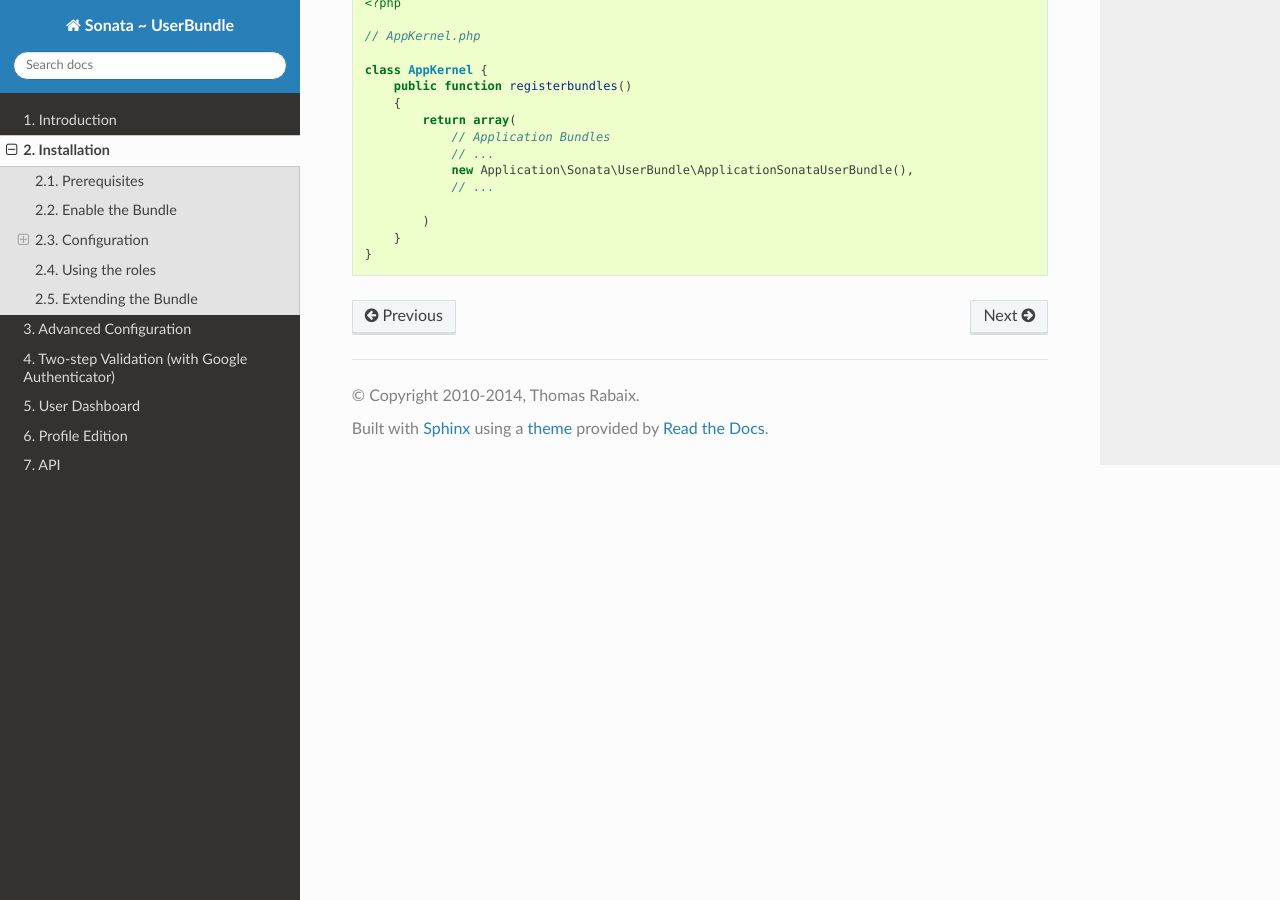
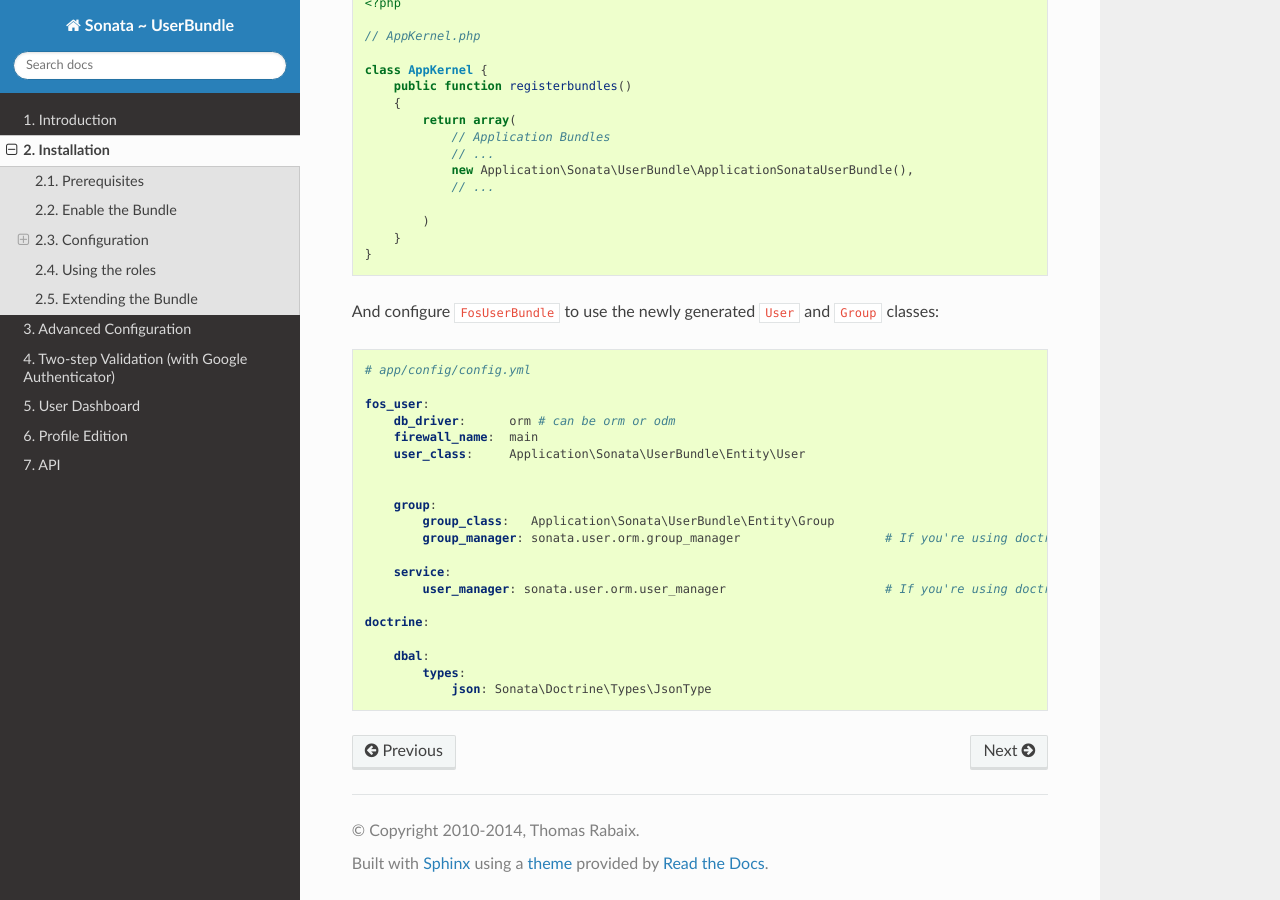
Before and after one commit to sonata-project/SonataUserBundle, a Sphinx documentation site: the page built from Resources/doc/reference/installation.rst, in a window 1280 px wide and 900 px high, scrolled down 5614 px. Built offline with Sphinx 7.4.7 and the Read the Docs theme 2.0.0, drawn with Linux system fonts in a browser that asks for light colours; some of the changed text lies outside the part shown.

Commit message:
document how to bypass missing user class errors
When generating the bundle, `fos_user` must have a valid configuration,
pointing to existing user and group classes.

```diff
--- a/Resources/doc/reference/installation.rst
+++ b/Resources/doc/reference/installation.rst
@@ -315,3 +315,30 @@
             )
         }
     }
+
+And configure ``FosUserBundle`` to use the newly generated ``User`` and ``Group``
+classes:
+
+
+.. code-block:: yaml
+
+    # app/config/config.yml
+
+    fos_user:
+        db_driver:      orm # can be orm or odm
+        firewall_name:  main
+        user_class:     Application\Sonata\UserBundle\Entity\User
+
+
+        group:
+            group_class:   Application\Sonata\UserBundle\Entity\Group
+            group_manager: sonata.user.orm.group_manager                    # If you're using doctrine orm (use sonata.user.mongodb.user_manager for mongodb)
+
+        service:
+            user_manager: sonata.user.orm.user_manager                      # If you're using doctrine orm (use sonata.user.mongodb.group_manager for mongodb)
+
+    doctrine:
+
+        dbal:
+            types:
+                json: Sonata\Doctrine\Types\JsonType
```
Also changed, not shown: other parts of Resources/doc/reference/installation.rst (+2 -2 lines).
